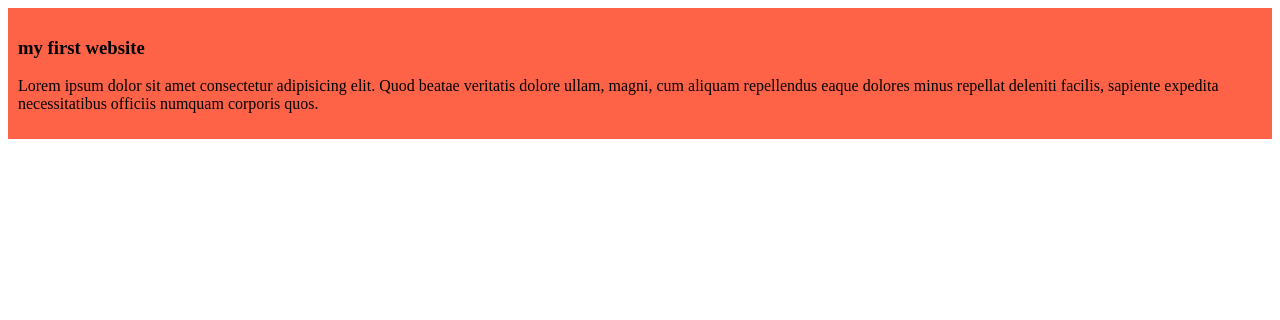
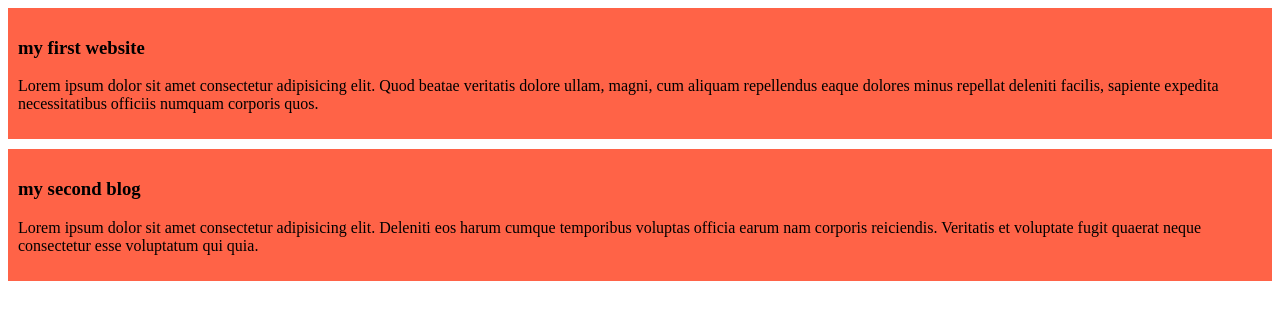
Before and after one commit to Tahmina-begum/my-simple-website, a plain HTML site: page index.html in a window 1280 px wide. Drawn offline with Linux system fonts and the light colour scheme.

Commit message:
added the second blog

```diff
--- a/index.html
+++ b/index.html
@@ -7,10 +7,15 @@
     <link rel="stylesheet" href="styles/blog.css">
 </head>
 <body>
-<div>
-    <h3>my first website</h3>
-    <p>Lorem ipsum dolor sit amet consectetur adipisicing elit. Quod beatae veritatis dolore ullam, magni, cum aliquam repellendus eaque dolores minus repellat deleniti facilis, sapiente expedita necessitatibus officiis numquam corporis quos.</p>
-</div>
 
+    <div>
+        <h3>my first website</h3>
+        <p>Lorem ipsum dolor sit amet consectetur adipisicing elit. Quod beatae veritatis dolore ullam, magni, cum aliquam repellendus eaque dolores minus repellat deleniti facilis, sapiente expedita necessitatibus officiis numquam corporis quos.</p>
+    </div>
+    <div>
+        <h3>my second blog</h3>
+        <p>Lorem ipsum dolor sit amet consectetur adipisicing elit. Deleniti eos harum cumque temporibus voluptas officia earum nam corporis reiciendis. Veritatis et voluptate fugit quaerat neque consectetur esse voluptatum qui quia.</p>
+    </div>
 </body>
+
 </html>
--- a/styles/blog.css
+++ b/styles/blog.css
@@ -1,4 +1,5 @@
 div{
     background-color: tomato;
     padding: 10px;
+    margin-bottom: 10px;
 }
```
